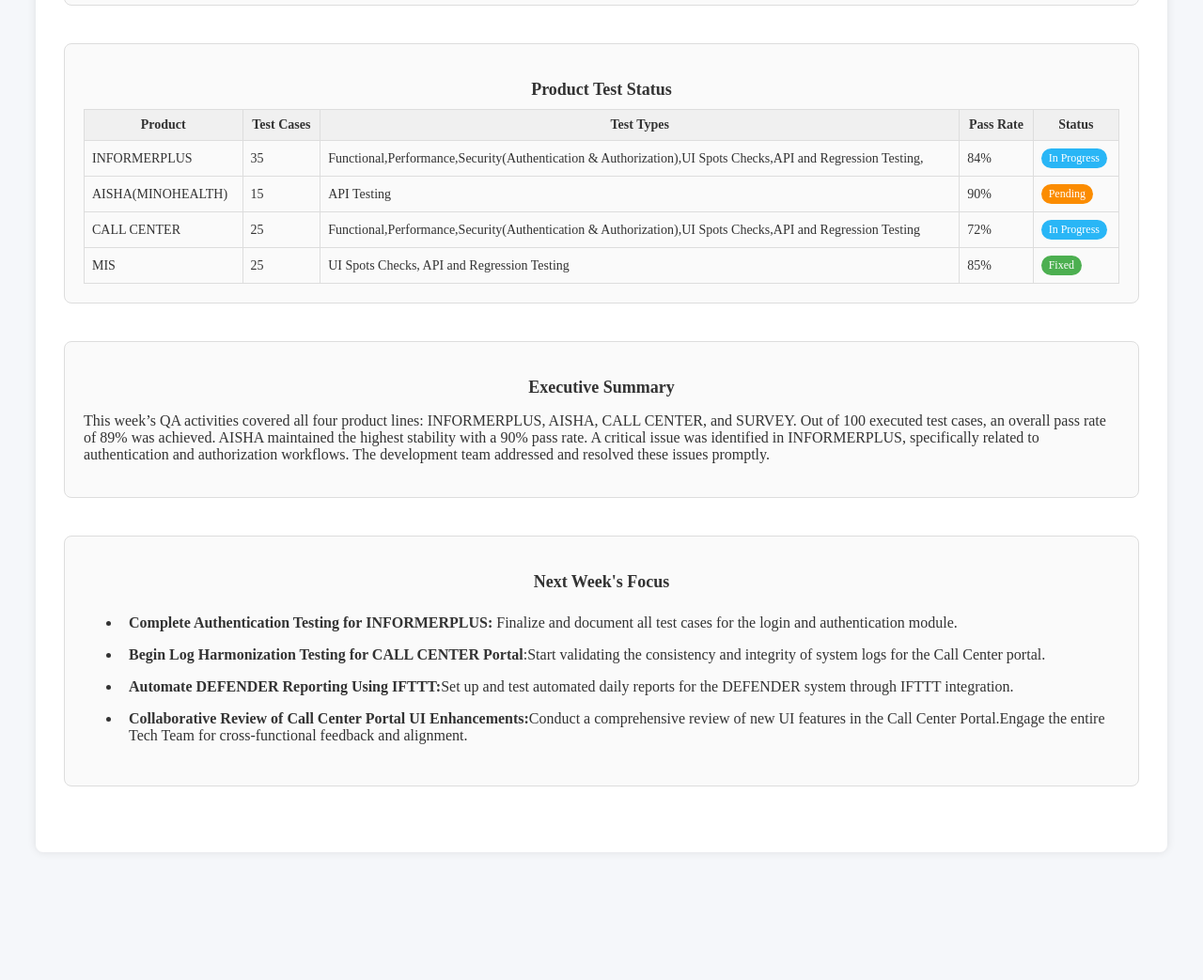
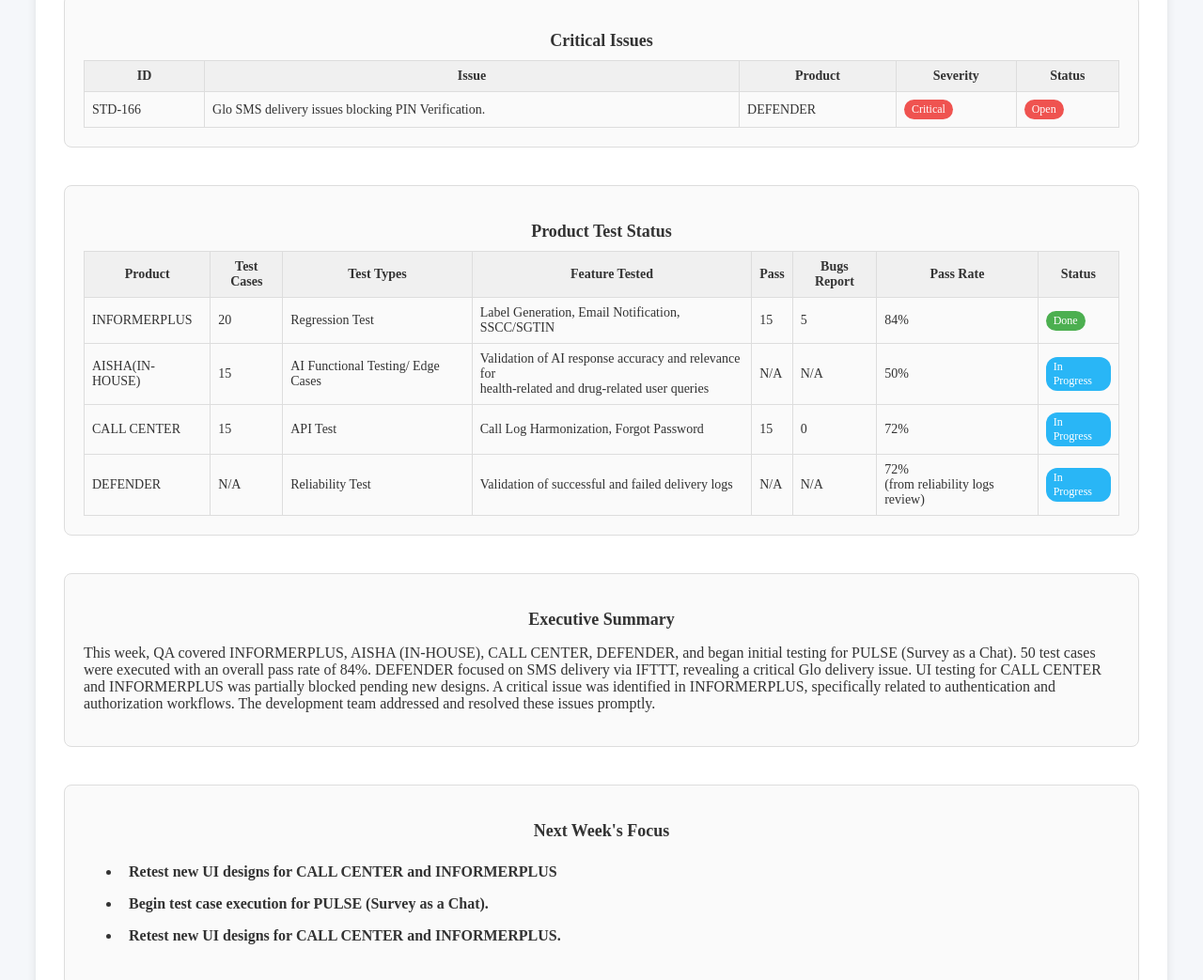
Before and after one commit to oluwakemie/test-report, a plain HTML site: page index.html in a window 1280 px wide. Shown: the part 1474-2517 px from the top of the page at 94% size. Before the commit the page ends 2419 px from the top, so only its background shows below. Drawn offline with nearby package versions, Linux system fonts and the light colour scheme.

Commit message:
second commit

```diff
--- a/index.html
+++ b/index.html
@@ -1,5 +1,6 @@
 <!DOCTYPE html>
 <html lang="en">
+
 <head>
   <meta charset="UTF-8">
   <title>QA Weekly Test Report</title>
@@ -21,17 +22,21 @@
       box-shadow: 0 0 10px rgba(0, 0, 0, 0.1);
     }
 
-            h1, h2 {
+    h1,
+    h2 {
       text-align: center;
       margin-bottom: 10px;
     }
 
-            .header, .section {
+    .header,
+    .section {
       margin-bottom: 40px;
 
     }
-            .section, li{
-              padding:8px;
+
+    .section,
+    li {
+      padding: 8px;
     }
 
     .header-top {
@@ -44,7 +49,8 @@
       margin-bottom: 20px;
     }
 
-            .grid-2, .grid-3 {
+    .grid-2,
+    .grid-3 {
       display: grid;
       gap: 20px;
     }
@@ -77,7 +83,8 @@
       margin-top: 10px;
     }
 
-            th, td {
+    th,
+    td {
       border: 1px solid #ddd;
       padding: 8px;
       font-size: 14px;
@@ -95,15 +102,36 @@
       color: #fff;
     }
 
-            .critical { background: #e53935; }
-            .high { background: #fb8c00; }
-            .fixed { background: #4caf50; }
-            .in-progress { background: #29b6f6; }
-            .open { background: #ef5350; }
-            .complete { background: #4caf50; }
-            .issues-found { background: #ef5350; }
+    .critical {
+      background: #e53935;
+    }
+
+    .high {
+      background: #fb8c00;
+    }
+
+    .fixed {
+      background: #4caf50;
+    }
+
+    .in-progress {
+      background: #29b6f6;
+    }
+
+    .open {
+      background: #ef5350;
+    }
+
+    .complete {
+      background: #4caf50;
+    }
+
+    .issues-found {
+      background: #ef5350;
+    }
   </style>
 </head>
+
 <body>
 
   <div class="report-container">
@@ -111,39 +139,56 @@
 
     <div class="header">
       <div class="header-top">
-              <div><strong>Report Date:</strong> May 2, 2025</div>
+        <div><strong>Report Date:</strong> May 9, 2025</div>
         <!-- <div><strong>Week:</strong> 17</div> -->
       </div>
-            <div class="info">
-              <strong>Products:</strong> INFORMERPLUS, AISHA, CALL CENTER,MIS<br>
+      <div class="header.info">
+        <strong>Products:</strong> INFORMERPLUS, AISHA(IN-HOUSE), CALL CENTER,PULSE<br>
         <strong>Generated by:</strong> Oluwakemi Dada
+
       </div>
+
+    </div>
+
+
+
+    <div class="grid-2">
+      <div class="card">
+        <h3>Test Cases Execution Summary</h3>
+        <p><strong>Test Cases Executed:</strong>50</p>
+        <p><strong>Pass Rate:</strong> 84%</p>
+        <div style="height: 6px; background: #4caf50; border-radius: 3px; width: 89%;"></div>
+
+      </div>
+
+      <div class="card">
+        <h3>Test Results</h3>
+        <p><strong>Passed:</strong> 42</p>
+        <p><strong>Failed:</strong>5</p>
+        <p><strong>In-Progress:</strong> 3</p>
+        <p><strong>Blocked:</strong> 3</p>
+      </div>
+      <!--  <div >
+        <strong>Test Scope Features Covered:</strong><br>
+          Label Generation & Notification (InformerPlus) <br>
+
+          Call Center Log Harmonization (API) <br>
+
+          “Forgot Password” flows (Call Center & InformerPlus) <br>
+
+          SGTIN/SSCC Label Consistency (InformerPlus) <br>
+      </div> -->
     </div>
 
     <div class="grid-2">
       <div class="card">
-              <h3>Test Cases Execution Summary</h3>
-              <p><strong>Test Cases Executed:</strong>100</p>
-              <p><strong>Pass Rate:</strong> 89%</p>
-              <div style="height: 6px; background: #4caf50; border-radius: 3px; width: 89%;"></div>
-            </div>
-
-            <div class="card">
-              <h3>Test Results</h3>
-              <p><strong>Passed:</strong> 80</p>
-              <p><strong>Failed:</strong> 14</p>
-              <p><strong>In-Progress:</strong> 6</p>
-              <p><strong>Blocked:</strong> 0</p>
-            </div>
-          </div>
-
-          <div class="grid-2">
-            <div class="card">
-              <h3>Bug Status</h3>
-              <p><strong>New Bugs:</strong> 9</p>
-              <p><strong>Fixed:</strong> 6</p>
-              <p><strong>Re-opened:</strong> 0</p>
-              <p><strong>Total Open:</strong>3</p>
+        <h3>Test Scope Features Covered:</h3>
+        <p> Label Generation & Ema Notification (InformerPlus Portal) </p>
+        <p> Call Center Log Harmonization (API)</p>
+        <p> Forgot Password flows (Call Center & InformerPlus) UI Spot Checks <strong>(Temporarily Blocked) InformerPlus & Call Center </strong> </p>
+        <p> SGTIN/SSCC Label Consistency (InformerPlus) </p>
+        <p>Back-up airtime recharge for failed airtime recharge</p>
+        <p>IFTTT SMS Delivery Verification(DEFENDER)</p>
       </div>
 
       <div class="card">
@@ -152,6 +197,14 @@
             <div style="height: 6px; background: #4caf50; border-radius: 3px; width: 92%;"></div>
             <p><strong>Code Coverage:</strong> 78%</p>
             <div style="height: 6px; background: #42a5f5; border-radius: 3px; width: 78%;"></div>
+
+        <h3>Bug Status</h3>
+        <p><strong>New Bugs:</strong> 5</p>
+        <p><strong>Fixed:</strong>5</p>
+        <p><strong>Re-opened:</strong> 0</p>
+        <p><strong>Total Open:</strong>0</p>
+
+
       </div>
     </div>
 
@@ -199,39 +252,53 @@
             <th>Product</th>
             <th>Test Cases</th>
             <th>Test Types</th>
+          <th>Feature Tested</th>
+          <th>Pass</th>
+          <th>Bugs Report</th>
            <th>Pass Rate</th>
             <th>Status</th>
-
           </tr>
         </thead>
         <tbody>
           <tr>
             <td>INFORMERPLUS</td>
-                  <td>35</td>
-                  <td>Functional,Performance,Security(Authentication & Authorization),UI Spots Checks,API and Regression Testing,</td>
+            <td>20</td>
+            <td>Regression Test</td>
+            <td>Label Generation, Email Notification, SSCC/SGTIN</td>
+            <td>15</td>
+            <td>5</td>
             <td>84%</td>
+            <td><span class="tag fixed">Done</span></td>
+          </tr>
+          <tr>
+            <td>AISHA(IN-HOUSE)</td>
+            <td>15</td>
+            <td>AI Functional Testing/ Edge Cases</td>
+            <td>Validation of AI response accuracy and relevance for <br> health-related and drug-related user queries</td>
+            <td>N/A</td>
+            <td>N/A</td>
+            <td>50%</td>
             <td><span class="tag in-progress">In Progress</span></td>
           </tr>
           <tr>
-                  <td>AISHA(MINOHEALTH)</td>
+            <td>CALL CENTER</td>
             <td>15</td>
-                  <td>API Testing</td>
-                  <td>90%</td>
-                  <td><span class="tag high">Pending</span></td>
-                </tr>
-                <tr>
-                  <td>CALL CENTER</td>
-                  <td>25</td>
-                  <td>Functional,Performance,Security(Authentication & Authorization),UI Spots Checks,API and Regression Testing</td>
+            <td>API Test</td>
+            <td>Call Log Harmonization, Forgot Password</td>
+            <td>15</td>
+            <td>0</td>
             <td>72%</td>
             <td><span class="tag in-progress">In Progress</span></td>
           </tr>
           <tr>
-                  <td>MIS</td>
-                  <td>25</td>
-                  <td>UI Spots Checks, API and Regression Testing</td>
-                  <td>85%</td>
-                  <td><span class="tag complete">Fixed</span></td>
+            <td>DEFENDER</td>
+            <td>N/A</td>
+            <td>Reliability Test</td>
+            <td>Validation of successful and failed delivery logs</td>
+            <td>N/A</td>
+            <td>N/A</td>
+            <td>72% <br> (from reliability logs review)</td>
+            <td><span class="tag in-progress">In Progress</span></td>
           </tr>
         </tbody>
       </table>
@@ -239,9 +306,10 @@
 
     <div class="section card">
       <h3>Executive Summary</h3>
-            <p>This week’s QA activities covered all four product lines: INFORMERPLUS, AISHA, CALL CENTER, and SURVEY. Out of 100 executed test cases, an overall pass rate of 89% was achieved.
-              AISHA maintained the highest stability with a 90% pass rate.
-              A critical issue was identified in INFORMERPLUS, specifically related to authentication and authorization workflows. The development team addressed and resolved these issues promptly.</p>
+      <p>This week, QA covered INFORMERPLUS, AISHA (IN-HOUSE), CALL CENTER, DEFENDER, and began initial testing for PULSE (Survey as a Chat). 50 test cases were executed with an overall pass rate of 84%.
+        DEFENDER focused on SMS delivery via IFTTT, revealing a critical Glo delivery issue. UI testing for CALL CENTER and INFORMERPLUS was partially blocked pending new designs.
+        A critical issue was identified in INFORMERPLUS, specifically related to authentication and authorization
+        workflows. The development team addressed and resolved these issues promptly.</p>
     </div>
 
     <!-- <div class="section card">
@@ -257,10 +325,9 @@
     <div class="section card">
       <h3>Next Week's Focus</h3>
       <ul>
-              <li><b>Complete Authentication Testing for INFORMERPLUS:</b> Finalize and document all test cases for the login and authentication module.</li>
-              <li><b>Begin Log Harmonization Testing for CALL CENTER Portal</b>:Start validating the consistency and integrity of system logs for the Call Center portal.</li>
-              <li><b>Automate DEFENDER Reporting Using IFTTT:</b>Set up and test automated daily reports for the DEFENDER system through IFTTT integration.</li>
-              <li><b>Collaborative Review of Call Center Portal UI Enhancements:</b>Conduct a comprehensive review of new UI features in the Call Center Portal.Engage the entire Tech Team for cross-functional feedback and alignment.</li>
+        <li><b>Retest new UI designs for CALL CENTER and INFORMERPLUS</li>
+        <li><b>Begin test case execution for PULSE (Survey as a Chat).</li>
+        <li><b>Retest new UI designs for CALL CENTER and INFORMERPLUS.</li>
       </ul>
     </div>
     <!--
@@ -284,7 +351,7 @@
           labels: ['Passed', 'Failed', 'In-Progress', 'Blocked'],
           datasets: [{
             label: 'Test Results',
-                data: [76, 11, 8, 0],
+            data: [84, 10, 6, 6],
             backgroundColor: ['#4caf50', '#f44336', '#ff9800', '#9e9e9e'],
           }]
         },
@@ -307,7 +374,7 @@
           labels: ['Passed', 'Failed', 'In-Progress', 'Blocked'],
           datasets: [{
             label: 'Test Results Distribution',
-                data: [76, 11, 8, 0],
+            data: [84, 10, 6, 6],
             backgroundColor: ['#4caf50', '#f44336', '#ff9800', '#9e9e9e'],
           }]
         },
@@ -318,4 +385,5 @@
     </script>
 
 </body>
+
 </html>
```
Lines whose indentation alone changed are shown as unchanged.
